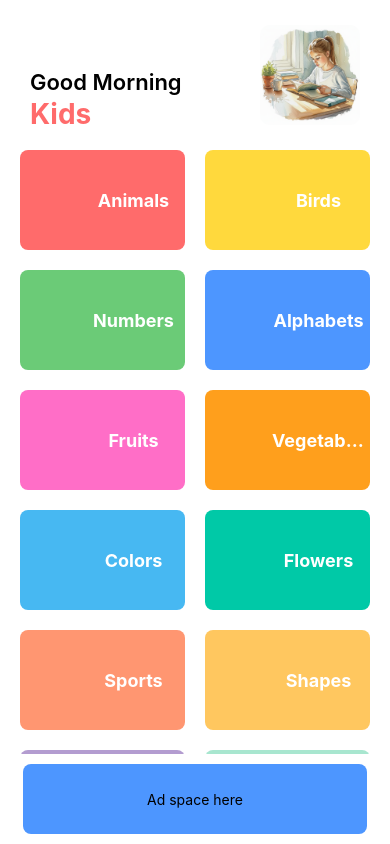
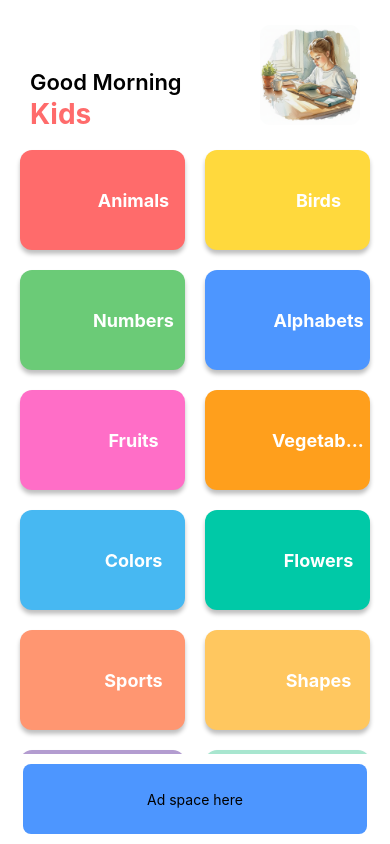
Before and after one commit to koushikm8926/Kidsallinone, a React Native app: screen /Home in a window 390 px wide. Built offline with nearby package versions, Linux system fonts and the light colour scheme; some icons are missing.

Commit message:
Home screen ui modified

```diff
--- a/src/screens/AnimalsScreen.js
+++ b/src/screens/AnimalsScreen.js
@@ -4,6 +4,10 @@ import { View, Text, Image, FlatList, Dimensions, StyleSheet, TouchableWithoutFe
 import { SafeAreaProvider, SafeAreaView } from 'react-native-safe-area-context';
 import Tts from 'react-native-tts';
 import Ionicons from '@react-native-vector-icons/ionicons';
+import Sound from 'react-native-sound';
+
+
+
 
 const { width, height } = Dimensions.get('window');
 
@@ -42,6 +46,23 @@ const backgroundColors = [
   '#B1C6A5', '#40477B', '#BC8281', '#9DD2BE',
   '#839D2F', '#6D6D9F', '#E0BD6B', '#4D2854',
 ];
+
+
+const playPopSound = () => {
+  const sound = new Sound('pop.mp3', Sound.MAIN_BUNDLE, (error) => {
+    if (error) {
+      console.log('Failed to load sound', error);
+      return;
+    }
+    sound.play(() => {
+      sound.release();
+    });
+  });
+};
+
+
+
+
 
 // add head/tail clones for infinite loop
 const loopedData = [
@@ -116,13 +137,19 @@ const AnimalScreen = ({ navigation }) => {
     speakAnimal(realIndex);
   };
 
+
+
+
   return (
     <SafeAreaProvider>
       <SafeAreaView style={[styles.container, { backgroundColor: backgroundColors[currentIndex] }]}>
 
         {/* 🔙 Back Button */}
         <View style={styles.header}>
-          <TouchableOpacity onPress={() => navigation.goBack()}>
+          <TouchableOpacity   onPress={() => {
+    playPopSound();   // play sound
+    navigation.goBack();  // 🚀 navigate immediately
+  }} >
             <Ionicons name="arrow-back" size={34} color="#fff" />
           </TouchableOpacity>
         </View>
--- a/src/screens/HomeScreen.js
+++ b/src/screens/HomeScreen.js
@@ -249,12 +249,20 @@ const styles = StyleSheet.create({
     marginBottom: 20,
   },
   cell: {
-    flex: 1,
-    height: 100,
-    marginHorizontal: 10,
-    borderRadius: 8,
-    justifyContent: 'center',
-    alignItems: 'center',
+   flex: 1,
+  height: 100,
+  marginHorizontal: 10,
+  borderRadius: 12, // smoother rounded corners
+  justifyContent: 'center',
+  alignItems: 'center',
+
+  // ✅ 3D shadow style
+  backgroundColor: '#fff', // shadow only shows on solid backgrounds
+  shadowColor: '#000',
+  shadowOffset: { width: 0, height: 4 },
+  shadowOpacity: 0.25,
+  shadowRadius: 4.65,
+  elevation: 8, // Android shadow
   },
   cellText: {
     fontSize: 18,
```
